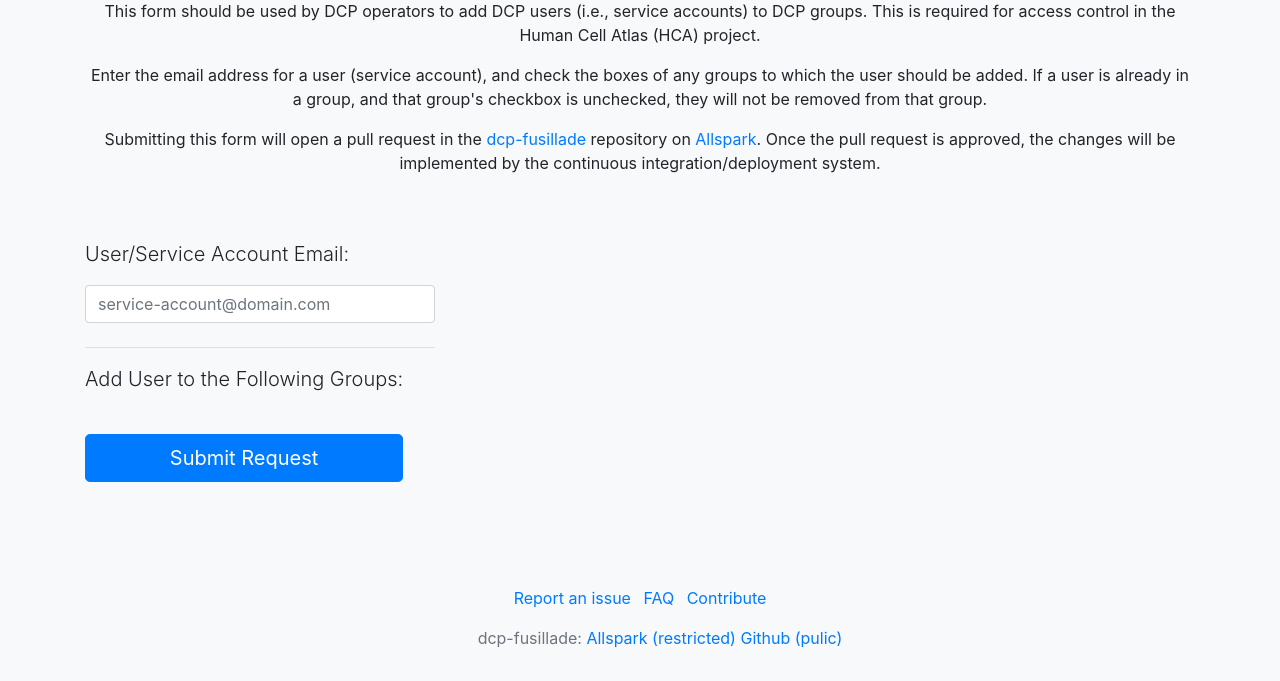
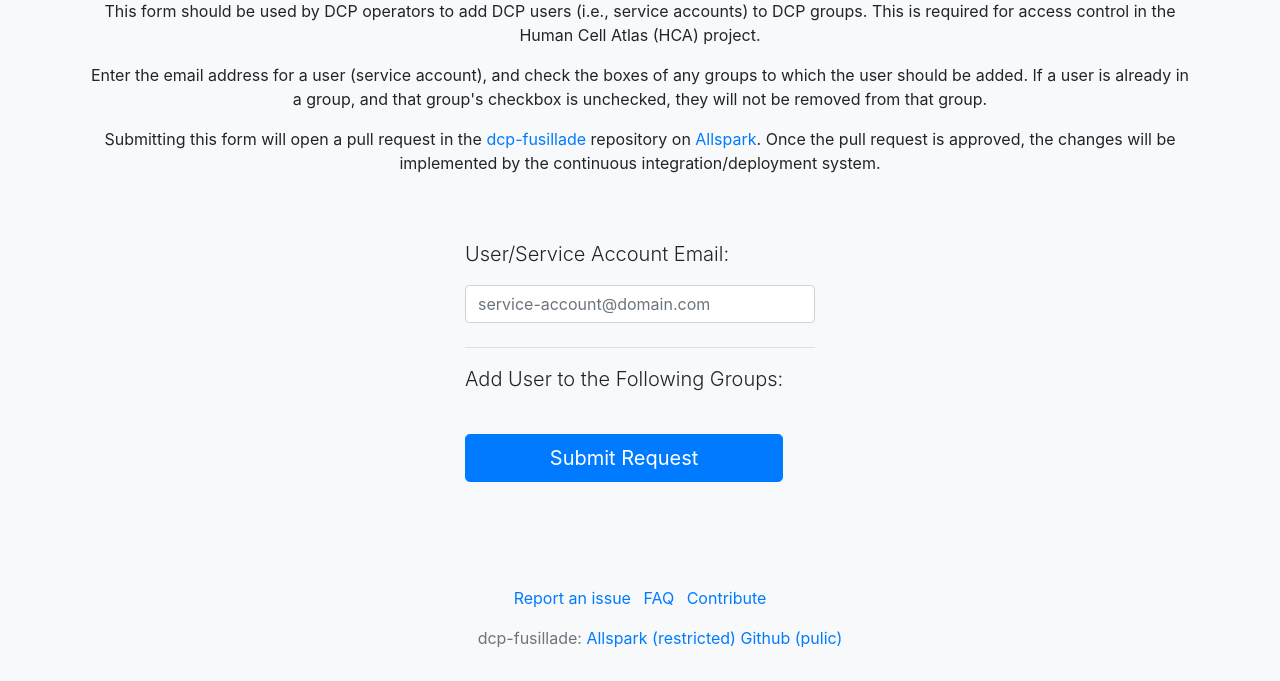
Before and after one commit to HumanCellAtlas/dcp-fusillade, a Flask app: template sites/zappa/app/templates/index.html in a window 1280 px wide. Shown: the part 365-1046 px from the top of the page. Run offline with Flask 2, Linux system fonts and the light colour scheme; the template is opened without the code that fills it, so the values that code supplies are empty; some libraries are stand-ins or nearby versions.

Commit message:
fix alignment

```diff
--- a/sites/zappa/app/templates/index.html
+++ b/sites/zappa/app/templates/index.html
@@ -21,7 +21,7 @@
     </p>
 {% endblock %}
 {% block content %}
-    <div class="col-md-4 order-md-2">
+    <div class="col-md-4 order-md-2 offset-4">
 
         <form method="POST" action="/submit">
 
```
